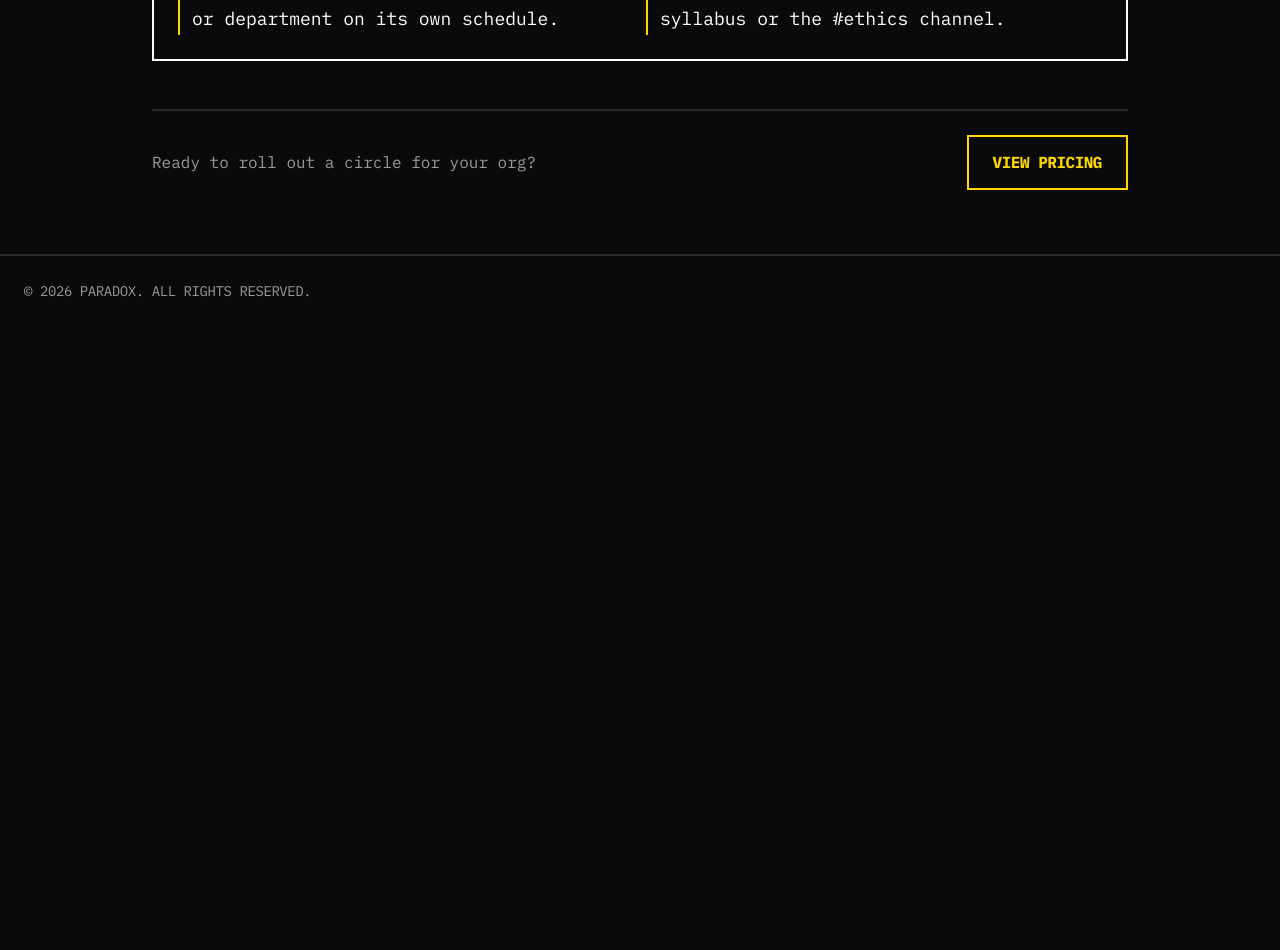
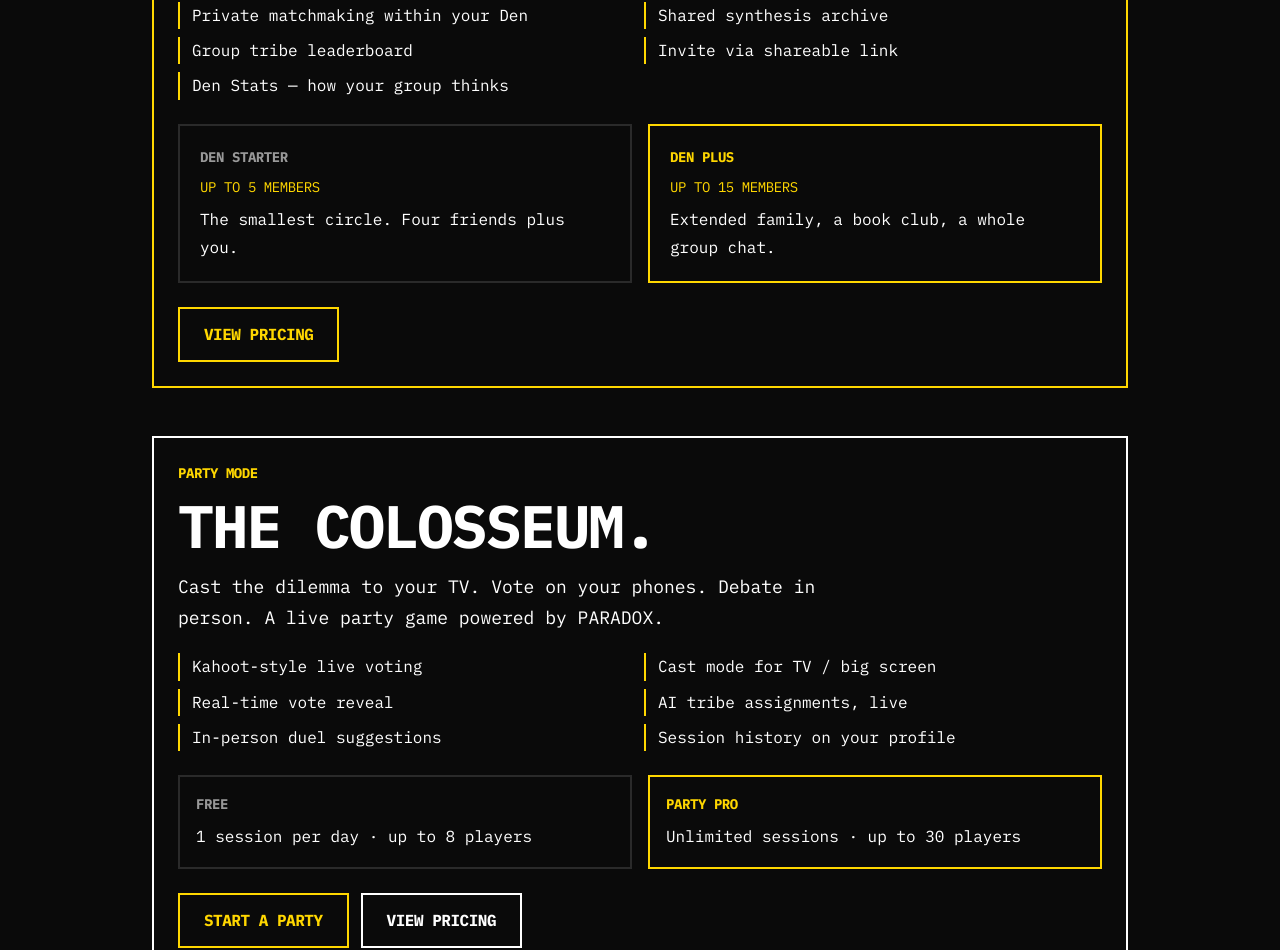
Before and after one commit to t-titty/paradox, a React (Vite) app in the folder client/: page /circles in a window 1280 px wide. Shown: the part 1465-2415 px from the top of the page. Before the commit the page ends 1791 px from the top, so only its background shows below. Built offline with nearby package versions, Linux system fonts and the light colour scheme; no server answers.

Commit message:
add private dens and party mode sections to circles page

```diff
--- a/client/src/pages/CirclesPage.tsx
+++ b/client/src/pages/CirclesPage.tsx
@@ -63,6 +63,118 @@ export function CirclesPage() {
         />
       </section>
 
+      {/* Dens — warmer, friends-and-family framing. Gold-heavy to contrast
+          with the bone-bordered institutional grid above. */}
+      <section className="border-2 border-gold p-5 md:p-6">
+        <p className="brutal-heading text-xs text-gold">PERSONAL</p>
+        <h2 className="brutal-heading mt-3 text-3xl text-bone md:text-5xl">
+          PRIVATE DENS
+        </h2>
+        <p className="mt-3 max-w-2xl font-mono text-sm text-bone md:text-base">
+          Your crew. Your paradoxes. Your archive. A closed circle for friends,
+          family, or anyone you actually want to debate.
+        </p>
+
+        <ul className="mt-5 grid grid-cols-1 gap-2 font-mono text-sm text-bone md:grid-cols-2">
+          <li className="border-l-2 border-gold pl-3">
+            Private matchmaking within your Den
+          </li>
+          <li className="border-l-2 border-gold pl-3">
+            Shared synthesis archive
+          </li>
+          <li className="border-l-2 border-gold pl-3">
+            Group tribe leaderboard
+          </li>
+          <li className="border-l-2 border-gold pl-3">
+            Invite via shareable link
+          </li>
+          <li className="border-l-2 border-gold pl-3">
+            Den Stats — how your group thinks
+          </li>
+        </ul>
+
+        <div className="mt-6 grid grid-cols-1 gap-4 md:grid-cols-2">
+          <DenTier
+            title="DEN STARTER"
+            seats="UP TO 5 MEMBERS"
+            blurb="The smallest circle. Four friends plus you."
+          />
+          <DenTier
+            title="DEN PLUS"
+            seats="UP TO 15 MEMBERS"
+            blurb="Extended family, a book club, a whole group chat."
+            featured
+          />
+        </div>
+
+        <div className="mt-6">
+          <Link
+            to="/pricing?tab=personal"
+            className="brutal-btn brutal-btn-gold inline-block"
+          >
+            VIEW PRICING
+          </Link>
+        </div>
+      </section>
+
+      {/* Colosseum — live party mode. Bold, separate section to read as a
+          distinct product, not another Circle tier. */}
+      <section className="border-2 border-bone p-5 md:p-6">
+        <p className="brutal-heading text-xs text-gold">PARTY MODE</p>
+        <h2 className="brutal-heading mt-3 text-4xl text-bone md:text-6xl">
+          THE COLOSSEUM.
+        </h2>
+        <p className="mt-4 max-w-2xl font-mono text-sm text-bone md:text-base">
+          Cast the dilemma to your TV. Vote on your phones. Debate in person.
+          A live party game powered by PARADOX.
+        </p>
+
+        <ul className="mt-5 grid grid-cols-1 gap-2 font-mono text-sm text-bone md:grid-cols-2">
+          <li className="border-l-2 border-gold pl-3">
+            Kahoot-style live voting
+          </li>
+          <li className="border-l-2 border-gold pl-3">
+            Cast mode for TV / big screen
+          </li>
+          <li className="border-l-2 border-gold pl-3">
+            Real-time vote reveal
+          </li>
+          <li className="border-l-2 border-gold pl-3">
+            AI tribe assignments, live
+          </li>
+          <li className="border-l-2 border-gold pl-3">
+            In-person duel suggestions
+          </li>
+          <li className="border-l-2 border-gold pl-3">
+            Session history on your profile
+          </li>
+        </ul>
+
+        <div className="mt-6 grid grid-cols-1 gap-4 md:grid-cols-2">
+          <article className="border-2 border-smoke p-4">
+            <p className="brutal-heading text-xs text-muted">FREE</p>
+            <p className="mt-2 font-mono text-sm text-bone">
+              1 session per day · up to 8 players
+            </p>
+          </article>
+          <article className="border-2 border-gold p-4">
+            <p className="brutal-heading text-xs text-gold">PARTY PRO</p>
+            <p className="mt-2 font-mono text-sm text-bone">
+              Unlimited sessions · up to 30 players
+            </p>
+          </article>
+        </div>
+
+        <div className="mt-6 flex flex-wrap gap-3">
+          <Link to="/party" className="brutal-btn brutal-btn-gold">
+            START A PARTY
+          </Link>
+          <Link to="/pricing" className="brutal-btn">
+            VIEW PRICING
+          </Link>
+        </div>
+      </section>
+
       <section className="border-2 border-bone p-5 md:p-6">
         <p className="brutal-heading text-sm text-gold">WHAT YOU GET</p>
         <ul className="mt-4 grid grid-cols-1 gap-3 font-mono text-sm text-bone md:grid-cols-2 md:text-base">
@@ -121,3 +233,33 @@ function Tier({
     </article>
   );
 }
+
+function DenTier({
+  title,
+  seats,
+  blurb,
+  featured,
+}: {
+  title: string;
+  seats: string;
+  blurb: string;
+  featured?: boolean;
+}) {
+  return (
+    <article
+      className={`border-2 p-4 md:p-5 ${
+        featured ? "border-gold" : "border-smoke"
+      }`}
+    >
+      <p
+        className={`brutal-heading text-xs ${featured ? "text-gold" : "text-muted"}`}
+      >
+        {title}
+      </p>
+      <p className="mt-2 font-mono text-xs uppercase tracking-brutal text-gold">
+        {seats}
+      </p>
+      <p className="mt-2 font-mono text-sm text-bone">{blurb}</p>
+    </article>
+  );
+}
```
